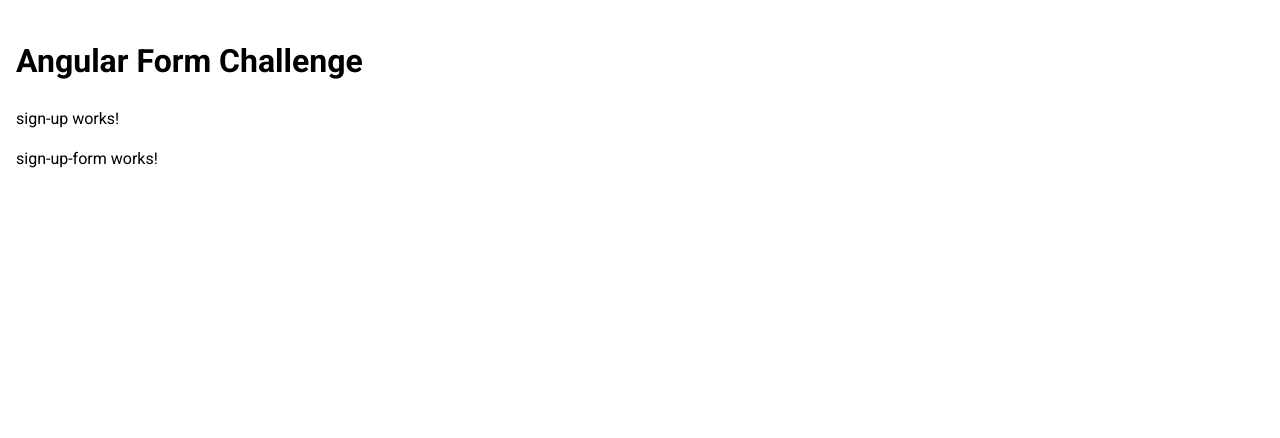
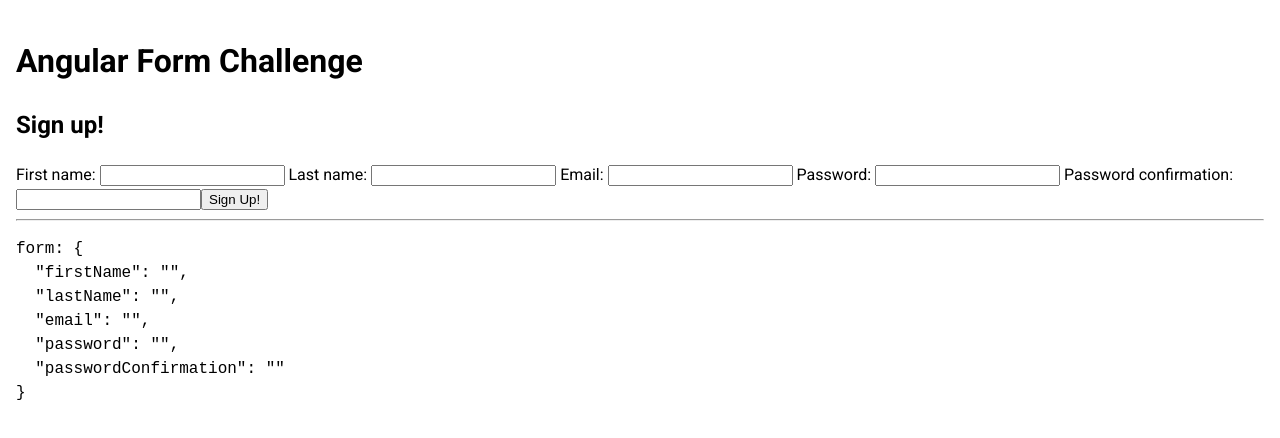
Before and after one commit to Hetty82/Angular-Form-Challenge, an Angular app: page /sign-up in a window 1280 px wide. Shown: the top 438 px of the page. Built offline with nearby package versions, Linux system fonts and the light colour scheme.

Commit message:
✨ Setup sign-up components html and props

```diff
--- a/src/app/app.module.ts
+++ b/src/app/app.module.ts
@@ -1,5 +1,6 @@
 import { HttpClientModule } from '@angular/common/http';
 import { NgModule } from '@angular/core';
+import { FormsModule, ReactiveFormsModule } from '@angular/forms';
 import { BrowserModule } from '@angular/platform-browser';
 import { AppRoutingModule } from './app-routing.module';
 import { AppComponent } from './app.component';
@@ -8,7 +9,7 @@
 
 @NgModule({
     declarations: [AppComponent, SignUpComponent, SignUpFormComponent],
-    imports: [BrowserModule, AppRoutingModule, HttpClientModule],
+    imports: [BrowserModule, AppRoutingModule, HttpClientModule, FormsModule, ReactiveFormsModule],
     providers: [],
     bootstrap: [AppComponent],
 })
--- a/src/app/models/sign-up.model.ts
+++ b/src/app/models/sign-up.model.ts
@@ -3,3 +3,8 @@
     lastName: string;
     email: string;
 }
+
+export interface SignUpFormData extends SignUpData {
+    password: string;
+    passwordConfirmation: string;
+}
--- a/src/app/sign-up-form/sign-up-form.component.html
+++ b/src/app/sign-up-form/sign-up-form.component.html
@@ -1 +1,37 @@
-<p>sign-up-form works!</p>
+<form [formGroup]="form" (ngSubmit)="formSubmit.emit(form.value)">
+    <h2>Sign up!</h2>
+
+    <label>
+        First name:
+        <input type="text" class="first-name" formControlName="firstName" />
+    </label>
+
+    <label>
+        Last name:
+        <input type="text" class="last-name" formControlName="lastName" />
+    </label>
+
+    <label>
+        Email:
+        <input type="email" class="email-name" formControlName="email" />
+    </label>
+
+    <label>
+        Password:
+        <input type="password" class="password" formControlName="password" />
+    </label>
+
+    <label>
+        Password confirmation:
+        <input
+            type="password"
+            class="password-confirmation"
+            formControlName="passwordConfirmation"
+        />
+    </label>
+
+    <button type="submit">Sign Up!</button>
+</form>
+
+<hr />
+<pre>form: {{ form.value | json }}</pre>
--- a/src/app/sign-up/sign-up.component.html
+++ b/src/app/sign-up/sign-up.component.html
@@ -1,3 +1 @@
-<p>sign-up works!</p>
-
-<app-sign-up-form></app-sign-up-form>
+<app-sign-up-form [form]="form" (formSubmit)="signUp($event)"></app-sign-up-form>
--- a/src/app/sign-up/sign-up.component.ts
+++ b/src/app/sign-up/sign-up.component.ts
@@ -1,4 +1,7 @@
 import { Component, OnInit } from '@angular/core';
+import { FormControl, FormGroup } from '@angular/forms';
+import { SignUpData } from '../models/sign-up.model';
+import { SignUpService } from '../services/sign-up.service';
 
 @Component({
     selector: 'app-sign-up',
@@ -6,7 +9,26 @@
     styleUrls: ['./sign-up.component.scss'],
 })
 export class SignUpComponent implements OnInit {
-    constructor() {}
+    public form: FormGroup;
 
-    ngOnInit(): void {}
+    constructor(private signUpService: SignUpService) {}
+
+    ngOnInit(): void {
+        this.form = new FormGroup({
+            firstName: new FormControl(''),
+            lastName: new FormControl(''),
+            email: new FormControl(''),
+            password: new FormControl(''),
+            passwordConfirmation: new FormControl(''),
+        });
+    }
+
+    public signUp({ firstName, lastName, email }: SignUpData) {
+        // todo: add submit feedback
+        this.signUpService.signUp$({
+            firstName: firstName.trim(),
+            lastName: lastName.trim(),
+            email: email.trim(),
+        });
+    }
 }
```
Also changed, not shown: src/app/sign-up-form/sign-up-form.component.ts (+7 -1 lines).
